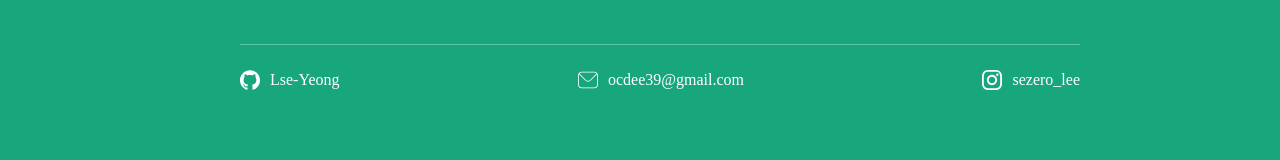
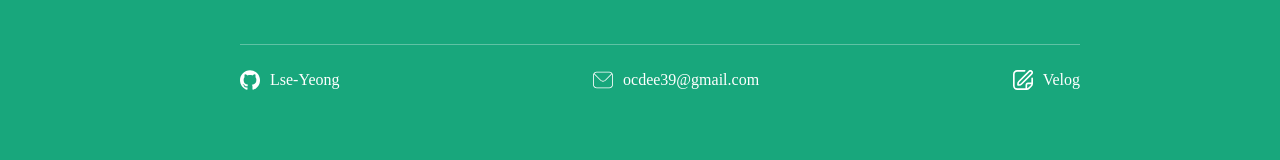
Before and after one commit to LSe-Yeong/portfolio, a React (Create React App) app: page / in a window 1280 px wide. Shown: the part 416-576 px from the top of the page. Built offline with nearby package versions, Linux system fonts and the light colour scheme; a web font is replaced by a local one.

Commit message:
feat: velog 추가

```diff
--- a/src/page/mainpage/Visual.js
+++ b/src/page/mainpage/Visual.js
@@ -2,6 +2,7 @@ import "./Visual.css"
 import { ReactComponent as GitHub } from '../../asset/image/깃허브.svg';
 import { ReactComponent as Mail } from '../../asset/image/메일 아이콘.svg';
 import { ReactComponent as Insta } from '../../asset/image/인스타 아이콘.svg';
+import { ReactComponent as Velog } from '../../asset/image/edit.svg';
 
 function MainContent(){
     return(
@@ -30,8 +31,8 @@ function Contact(){
             content.push(<span>ocdee39@gmail.com</span>)
         }
         else if(type=="insta"){
-            content.push(<Insta className="icon"></Insta>)
-            content.push(<a href="https://www.instagram.com/sezero_lee/"><span>sezero_lee</span></a>)
+            content.push(<Velog className="icon"></Velog>)
+            content.push(<a href="https://velog.io/@lyy1379/posts"><span>Velog</span></a>)
         }
         else{
             content.push(<h2>Error</h2>)
```
Also changed, not shown: src/asset/image/edit.svg (added).
